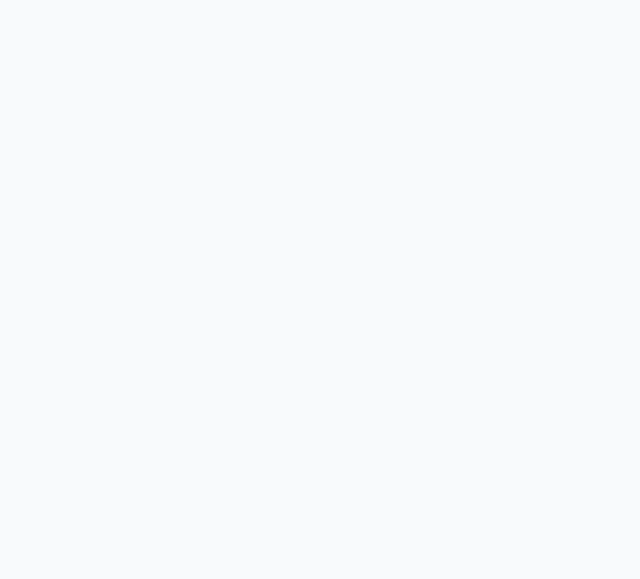
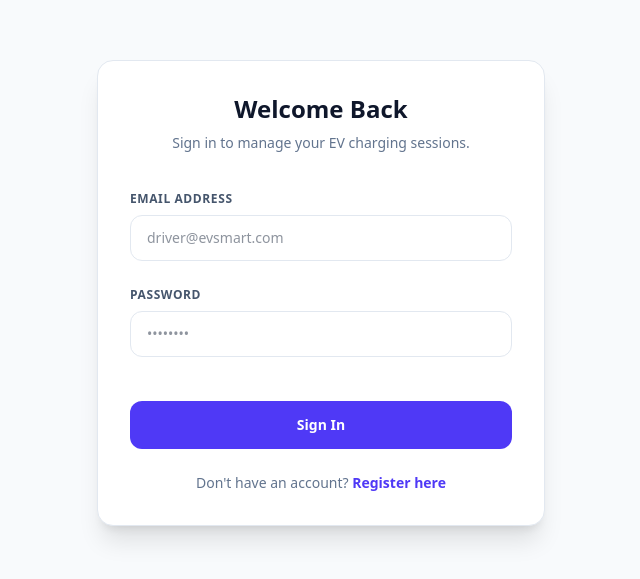
Before and after one commit to aaditya3ic/smart-ev-charging, a Next.js app in the folder smart-ev-frontend/: page /login in a window 1280 px wide. Before the commit this address had no page. Shown: the part 107-686 px from the top of the page, without its empty margins (319-959 px from the left). Built offline with nearby package versions, Linux system fonts and the light colour scheme.

Commit message:
Remove Sign In button from header

```diff
--- a/smart-ev-frontend/app/login/page.tsx
+++ b/smart-ev-frontend/app/login/page.tsx
@@ -1,14 +1,80 @@
 "use client";
 
-import { useEffect } from "react";
+import { useState } from "react";
+import Link from "next/link";
 import { useRouter } from "next/navigation";
 
 export default function LoginPage() {
-  const router = useRouter();
+  const [email, setEmail] = useState("");
+  const [password, setPassword] = useState("");
+  const [isLoading, setIsLoading] = useState(false);
+  const router = useRouter();
 
-  useEffect(() => {
-    router.push("/");
-  }, [router]);
+  const handleLogin = (e: React.FormEvent) => {
+    e.preventDefault();
+    setIsLoading(true);
 
-  return null;
+    // Simulate API authentication delay for the MVP
+    setTimeout(() => {
+      router.push("/"); // Redirect back to the dashboard
+    }, 1200);
+  };
+
+  return (
+    <div className="flex min-h-screen items-center justify-center bg-slate-50 p-4">
+      <div className="w-full max-w-md rounded-2xl border border-slate-200 bg-white p-8 shadow-xl">
+        <div className="mb-8 text-center">
+          <h1 className="text-2xl font-bold text-slate-900">Welcome Back</h1>
+          <p className="mt-2 text-sm text-slate-500">
+            Sign in to manage your EV charging sessions.
+          </p>
+        </div>
+
+        <form onSubmit={handleLogin} className="space-y-5">
+          <div>
+            <label className="text-xs font-semibold uppercase tracking-wider text-slate-600">
+              Email Address
+            </label>
+            <input
+              type="email"
+              required
+              value={email}
+              onChange={(e) => setEmail(e.target.value)}
+              className="mt-1.5 w-full rounded-xl border border-slate-200 px-4 py-3 text-sm text-slate-800 outline-none focus:border-indigo-600 focus:ring-1 focus:ring-indigo-600"
+              placeholder="driver@evsmart.com"
+            />
+          </div>
+
+          <div>
+            <label className="text-xs font-semibold uppercase tracking-wider text-slate-600">
+              Password
+            </label>
+            <input
+              type="password"
+              required
+              value={password}
+              onChange={(e) => setPassword(e.target.value)}
+              className="mt-1.5 w-full rounded-xl border border-slate-200 px-4 py-3 text-sm text-slate-800 outline-none focus:border-indigo-600 focus:ring-1 focus:ring-indigo-600"
+              placeholder="••••••••"
+            />
+          </div>
+
+          <button
+            type="submit"
+            disabled={isLoading}
+            className="mt-6 w-full rounded-xl bg-indigo-600 py-3.5 text-sm font-semibold text-white transition hover:bg-indigo-700 disabled:opacity-50"
+          >
+            {isLoading ? "Authenticating..." : "Sign In"}
+          </button>
+        </form>
+
+        <p className="mt-6 text-center text-sm text-slate-500">
+          Don't have an account?{" "}
+          <Link href="#" className="font-semibold text-indigo-600 hover:underline">
+            Register here
+          </Link>
+        </p>
+      </div>
+    </div>
+  );
 }
--- a/smart-ev-frontend/app/page.tsx
+++ b/smart-ev-frontend/app/page.tsx
@@ -30,7 +30,8 @@ export default async function Home() {
               <span className="h-2.5 w-2.5 animate-pulse rounded-full bg-emerald-500"></span>
               <span className="text-xs font-semibold text-emerald-800">Grid Optimal</span>
             </div>
-            <Link href="/login" className="bg-slate-900 text-white ...">Sign In</Link>
+
+
           </div>
         </div>
 
```
